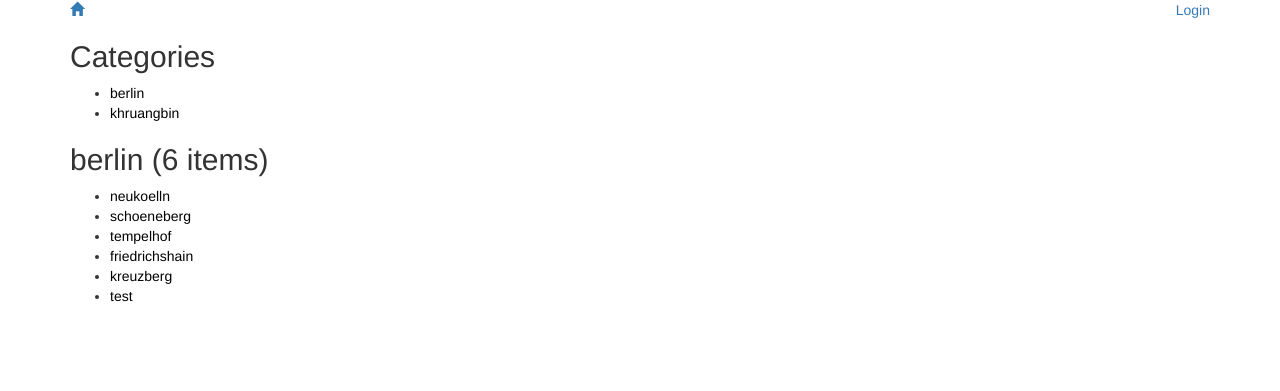
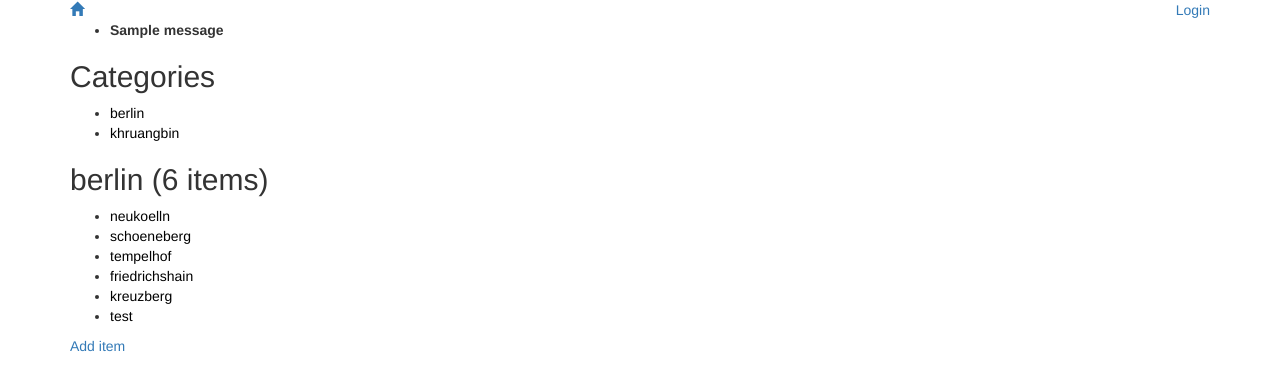
Before and after one commit to saschaorth/item-catalog, a Flask app: page /catalog/1/ in a window 1280 px wide. Shown: the top 391 px of the page. Run offline with Flask 2, Linux system fonts and the light colour scheme; one stand-in notice (Sample message) is shown; parts of the project's set-up code (start-up, migrations or seed data) failed here and were passed over; some libraries are stand-ins or nearby versions.

Commit message:
Set link to add times. Catch flash messages if an item has been added.

```diff
--- a/templates/category_items.html
+++ b/templates/category_items.html
@@ -2,6 +2,18 @@
 {% block content %}
 {% include "header.html" %}
 <body>
+
+    <div class = 'flash'>
+        {% with messages = get_flashed_messages() %}
+            {% if messages %}
+                <ul>
+                {% for message in messages %}
+                    <li> <strong> {{ message }} </strong> </li>
+                {% endfor %}
+                </ul>
+            {% endif %}
+        {% endwith %}
+    </div>
 
     <nav class="minheight">
       <h2>Categories</h2>
@@ -30,5 +42,7 @@
       </ul>
     </article>
 
+    <a href="{{url_for('add_item', category_id=category.id)}}">Add item</a>
+
 </body>
 {% endblock %}
```
